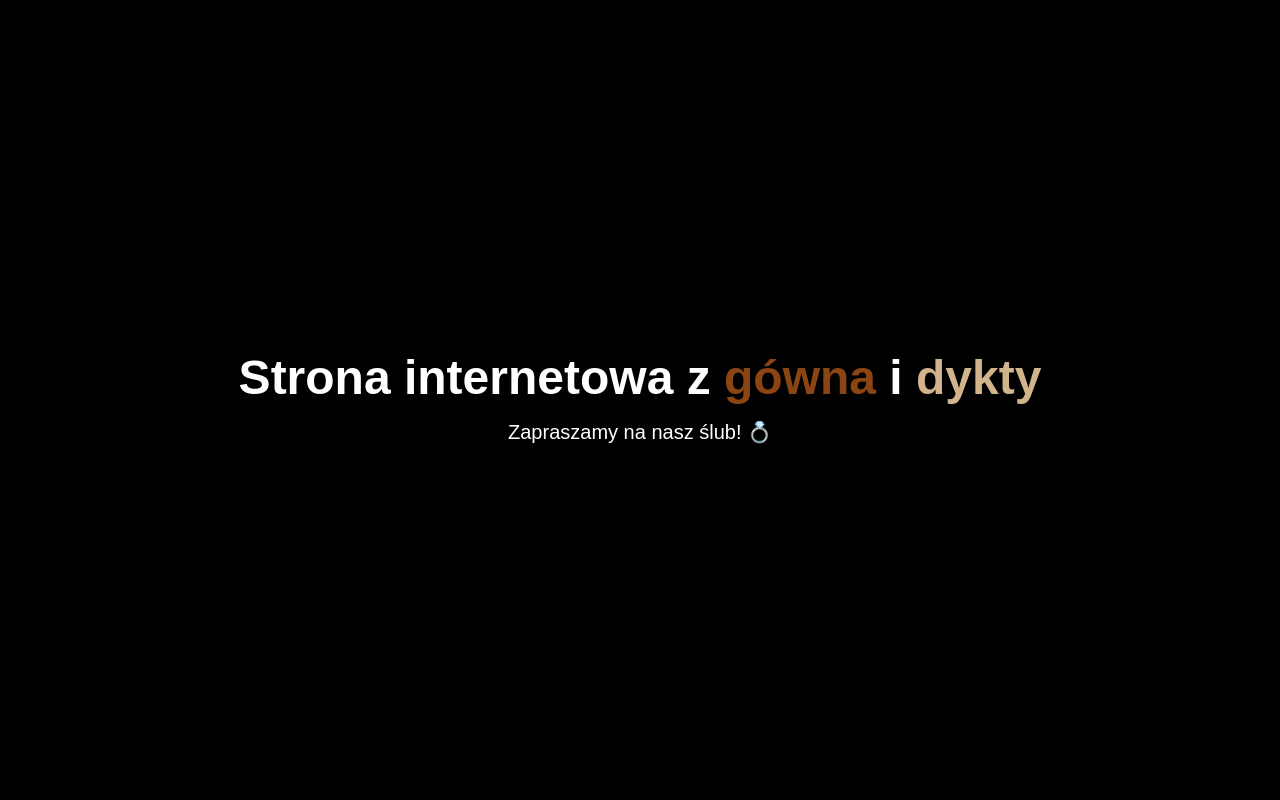
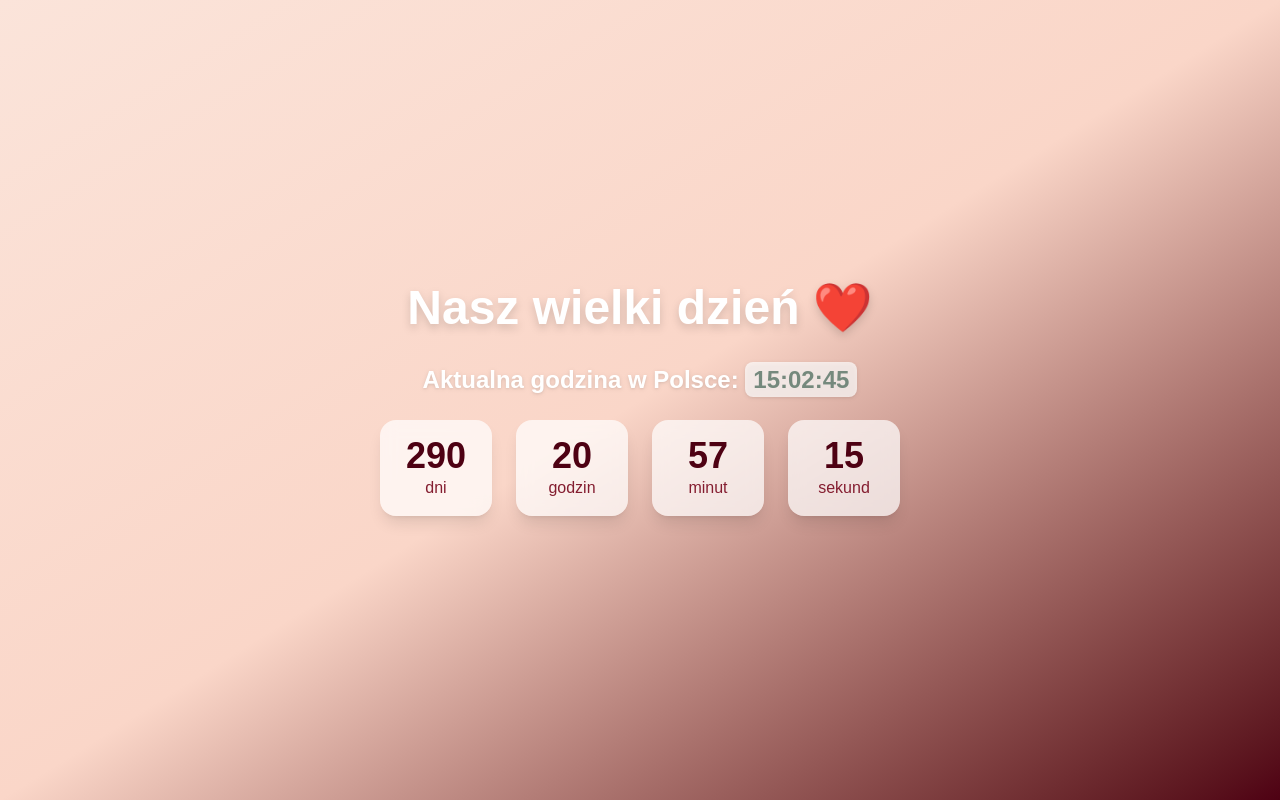
Before and after one commit to Jan-Kalla/Magda-Jan, a Next.js app: page / in a window 1280 px wide. Built offline with nearby package versions, Linux system fonts and the light colour scheme.

Commit message:
Poczatek sensownego tworzenia - Licznik, gradient

```diff
--- a/app/page.tsx
+++ b/app/page.tsx
@@ -1,15 +1,79 @@
-import Image from "next/image";
+"use client";
+
+import { useEffect, useState } from "react";
+import { motion, AnimatePresence } from "framer-motion";
 
 export default function Home() {
+  const [now, setNow] = useState(new Date());
+  const targetDate = new Date("2026-07-19T12:00:00+02:00");
+
+  useEffect(() => {
+    const timer = setInterval(() => {
+      setNow(new Date());
+    }, 1000);
+
+    return () => clearInterval(timer);
+  }, []);
+
+  // aktualna godzina w Polsce
+  const polishTime = new Date().toLocaleTimeString("pl-PL", {
+    timeZone: "Europe/Warsaw",
+    hour: "2-digit",
+    minute: "2-digit",
+    second: "2-digit",
+  });
+
+  // odliczanie
+  const diff = targetDate.getTime() - now.getTime();
+  const days = Math.floor(diff / (1000 * 60 * 60 * 24));
+  const hours = Math.floor((diff / (1000 * 60 * 60)) % 24);
+  const minutes = Math.floor((diff / (1000 * 60)) % 60);
+  const seconds = Math.floor((diff / 1000) % 60);
+
+  const timeUnits = [
+    { label: "dni", value: days },
+    { label: "godzin", value: hours },
+    { label: "minut", value: minutes },
+    { label: "sekund", value: seconds },
+  ];
+
   return (
-    <main className="flex min-h-screen flex-col items-center justify-center p-8 bg-black">
-      <h1 className="text-5xl font-bold">
-        <span className="text-white">Strona internetowa z </span>
-        <span className="text-[#8B4513]">gówna </span>
-        <span className="text-white">i </span>
-        <span className="text-[#D2B48C]">dykty</span>
+    <main className="flex flex-col items-center justify-center min-h-screen p-8 bg-gradient-to-br from-[#FBE4DA] via-[#FAD6C8] to-[#4E0113]">
+      <h1 className="text-5xl font-bold text-white mb-8 drop-shadow-lg">
+        Nasz wielki dzień ❤️
       </h1>
-      <p className="mt-4 text-xl text-white">Zapraszamy na nasz ślub! 💍</p>
+
+      {/* Aktualna godzina */}
+      <div className="text-2xl font-semibold text-white mb-6 drop-shadow">
+        Aktualna godzina w Polsce:{" "}
+        <span className="text-[#75897D] bg-white/70 px-2 py-1 rounded-lg">
+          {polishTime}
+        </span>
+      </div>
+
+      {/* Odliczanie */}
+      <div className="grid grid-cols-4 gap-6 text-center">
+        {timeUnits.map((unit) => (
+          <div
+            key={unit.label}
+            className="bg-white/70 backdrop-blur-sm p-4 rounded-2xl shadow-lg w-28"
+          >
+            <AnimatePresence mode="popLayout">
+              <motion.p
+                key={unit.value}
+                initial={{ scale: 0.8, opacity: 0 }}
+                animate={{ scale: 1, opacity: 1 }}
+                exit={{ scale: 1.2, opacity: 0 }}
+                transition={{ duration: 0.3 }}
+                className="text-4xl font-bold text-[#4E0113]"
+              >
+                {unit.value}
+              </motion.p>
+            </AnimatePresence>
+            <p className="text-[#841D30]">{unit.label}</p>
+          </div>
+        ))}
+      </div>
     </main>
   );
 }
```
Also changed, not shown: package.json (+6 -5 lines), 1 other file (tests, documents, lock files or other folders).
